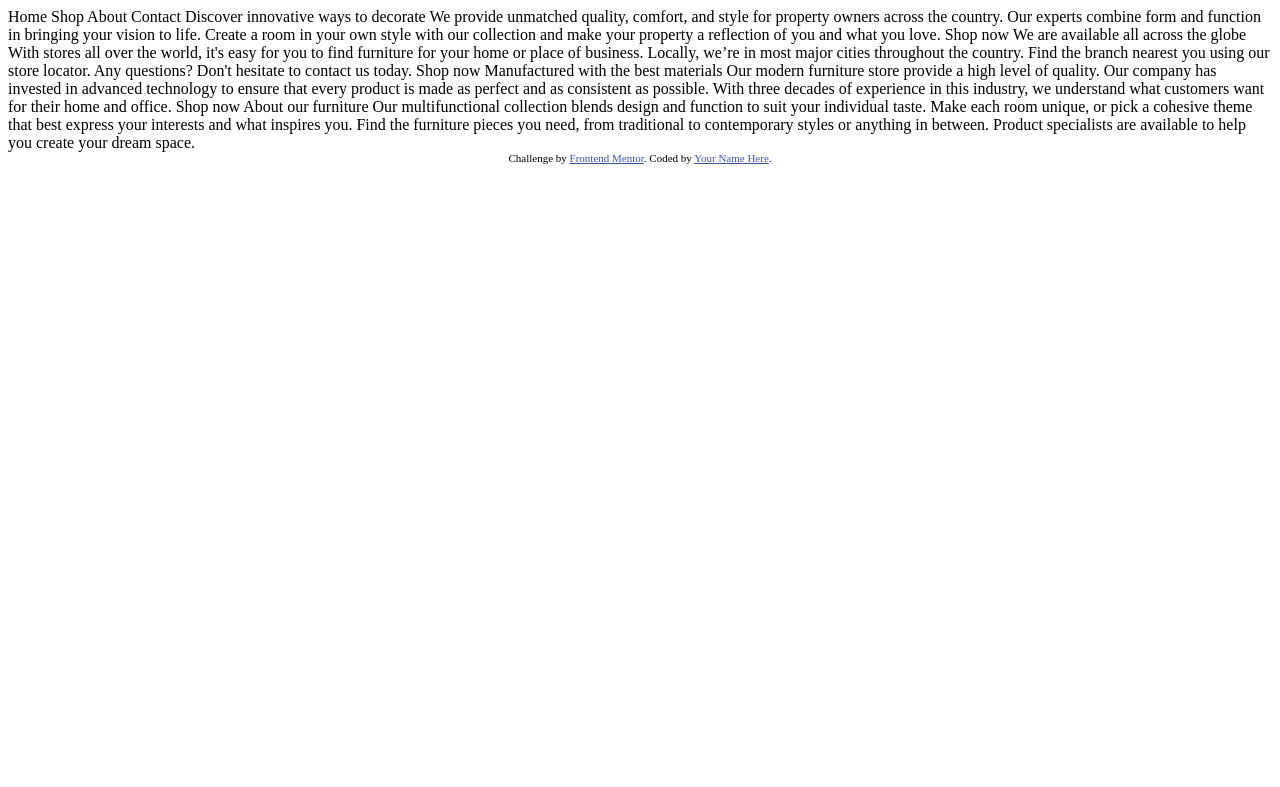
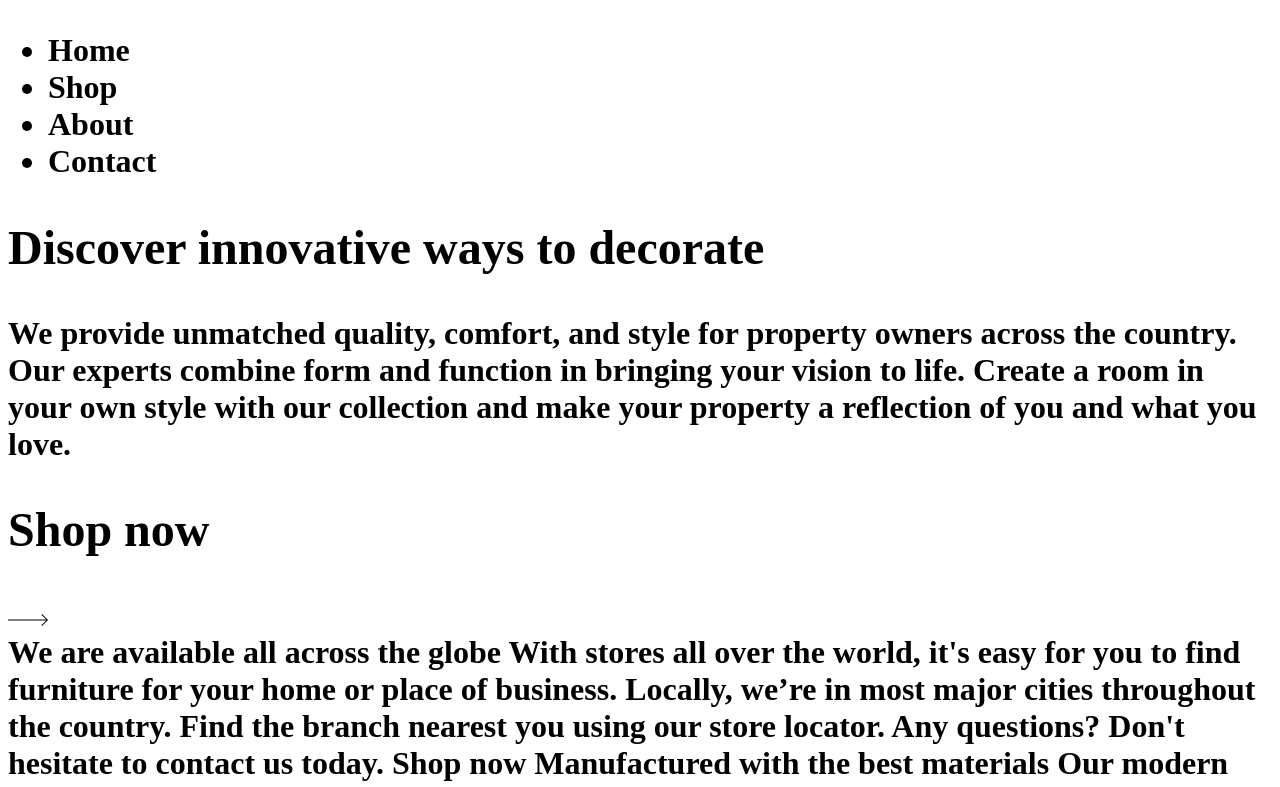
Before and after one commit to Lu6fer666/frontendmentor-Room-Home, a plain HTML site: page index.html in a window 1280 px wide. Shown: the top 787 px of the page. Drawn offline with Linux system fonts and the light colour scheme.

Commit message:
-first work

```diff
--- a/index.html
+++ b/index.html
@@ -14,19 +14,27 @@
     .attribution a { color: hsl(228, 45%, 44%); }
   </style>
 </head>
-<body>
-  Home
-  Shop
-  About
-  Contact
+<body class="body">
+<h1>
+  <nav>
+    <ul>
+    <li>Home</li>
+    <li>Shop</li>
+    <li>About</li>
+    <li>Contact</li>
+  </ul>
+  </nav>
+  <div class="">
+  <article>
+    <h1>Discover innovative ways to decorate</h1>
+    <p>We provide unmatched quality, comfort, and style for property owners across the country.
+    Our experts combine form and function in bringing your vision to life. Create a room in your
+    own style with our collection and make your property a reflection of you and what you love.</p>
+  </article>
+ <h2><a>Shop now</a></h2>
+ <svg width="40" height="12" xmlns="http://www.w3.org/2000/svg"><path d="M34.05 0l5.481 5.527h.008v.008L40 6l-.461.465v.063l-.062-.001L34.049 12l-.662-.668 4.765-4.805H0v-1h38.206l-4.82-4.86L34.05 0z" fill="#000" fill-rule="nonzero"/></svg>
+</div>
 
-  Discover innovative ways to decorate
-
-  We provide unmatched quality, comfort, and style for property owners across the country.
-  Our experts combine form and function in bringing your vision to life. Create a room in your
-  own style with our collection and make your property a reflection of you and what you love.
-
-  Shop now
 
   We are available all across the globe
 
```
Also changed, not shown: script.js (added), styles/styles.scss (added).
